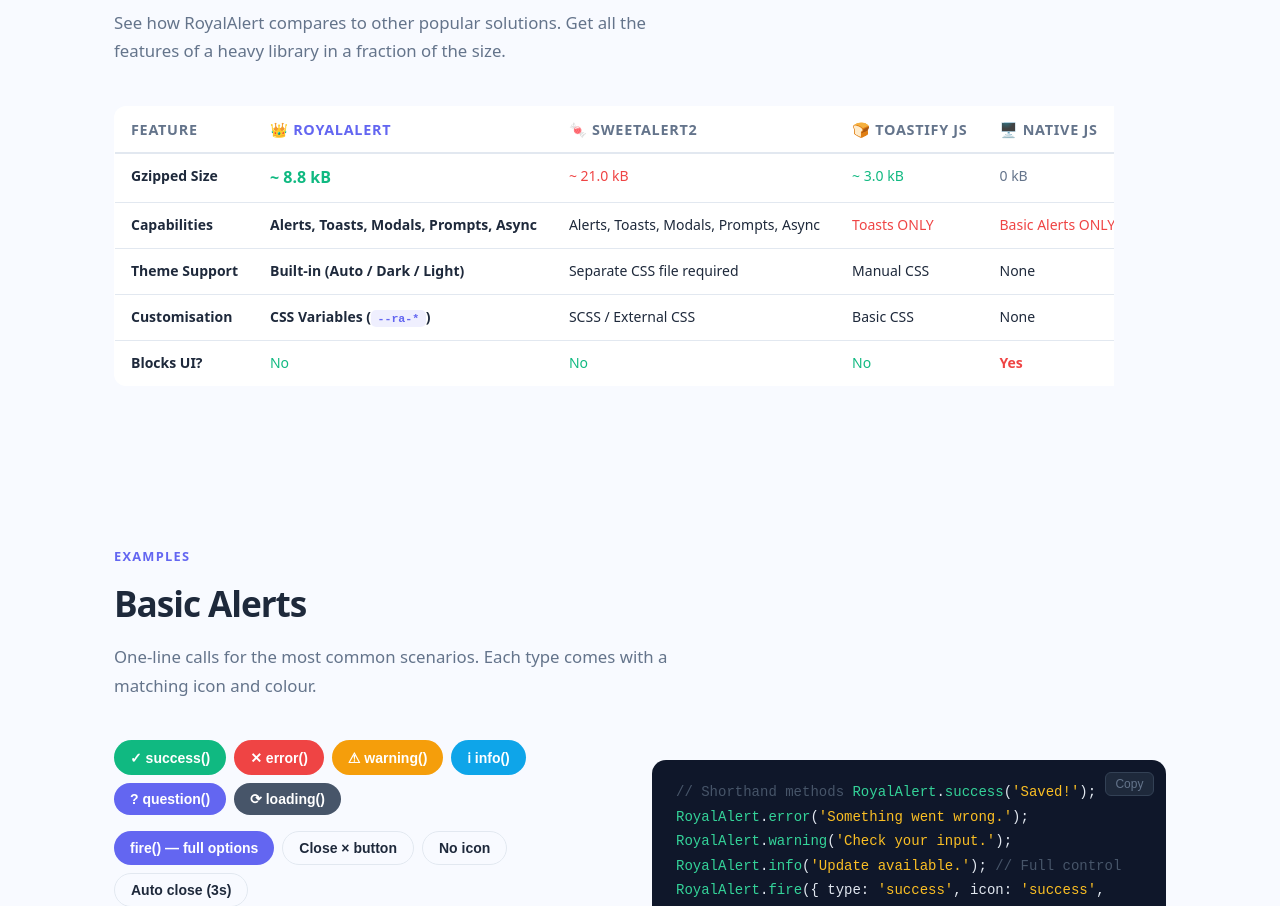
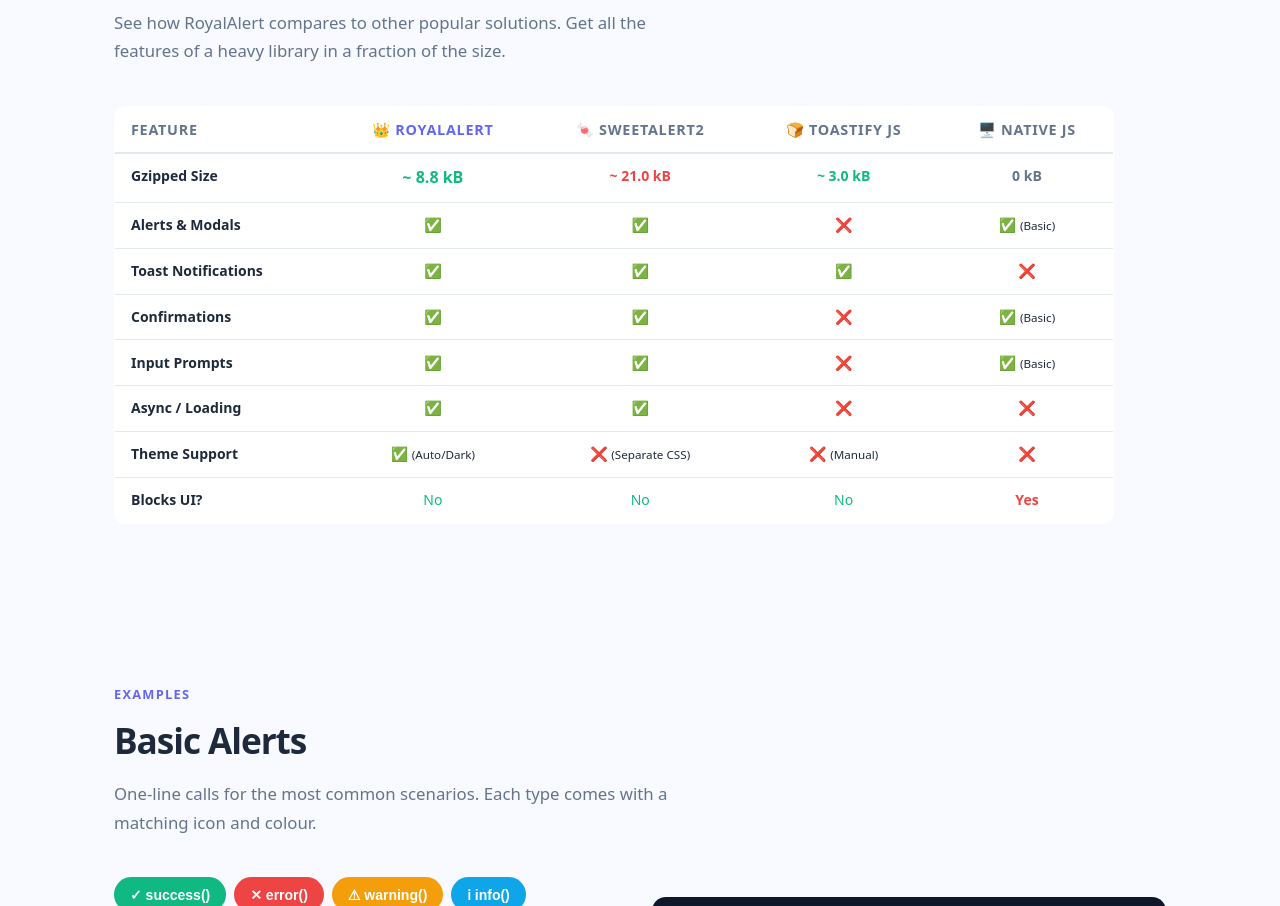
Before and after one commit to Royal-Technologies/RoyalAlert, a website built with Vite: page demo/index.html in a window 1280 px wide. Shown: the part 1446-2352 px from the top of the page. Built offline with nearby package versions, Linux system fonts and the light colour scheme.

Commit message:
docs: refactor comparison table to feature matrix with checkmarks

```diff
--- a/demo/index.html
+++ b/demo/index.html
@@ -548,47 +548,68 @@
     <p class="section-desc">See how RoyalAlert compares to other popular solutions. Get all the features of a heavy library in a fraction of the size.</p>
 
     <div style="margin-bottom: 2rem; max-width: 1000px; overflow-x: auto;">
-        <table class="config-table" style="background:var(--c-card); border-radius:12px; overflow:hidden; border:1px solid var(--c-border); width: 100%; white-space: nowrap;">
+        <table class="config-table" style="background:var(--c-card); border-radius:12px; overflow:hidden; border:1px solid var(--c-border); width: 100%; white-space: nowrap; text-align: center;">
             <thead>
                 <tr>
-                    <th style="font-size: 0.9rem;">Feature</th>
-                    <th style="color:var(--c-primary); font-size: 0.9rem;">👑 RoyalAlert</th>
-                    <th style="font-size: 0.9rem;">🍬 SweetAlert2</th>
-                    <th style="font-size: 0.9rem;">🍞 Toastify JS</th>
-                    <th style="font-size: 0.9rem;">🖥️ Native JS</th>
+                    <th style="font-size: 0.9rem; text-align: left;">Feature</th>
+                    <th style="color:var(--c-primary); font-size: 0.9rem; text-align: center;">👑 RoyalAlert</th>
+                    <th style="font-size: 0.9rem; text-align: center;">🍬 SweetAlert2</th>
+                    <th style="font-size: 0.9rem; text-align: center;">🍞 Toastify JS</th>
+                    <th style="font-size: 0.9rem; text-align: center;">🖥️ Native JS</th>
                 </tr>
             </thead>
             <tbody>
                 <tr>
-                    <td><strong>Gzipped Size</strong></td>
+                    <td style="text-align: left;"><strong>Gzipped Size</strong></td>
                     <td style="color:#10b981; font-weight:700; font-size: 1rem;">~ 8.8 kB</td>
-                    <td style="color:#ef4444;">~ 21.0 kB</td>
-                    <td style="color:#10b981;">~ 3.0 kB</td>
-                    <td style="color:#64748b;">0 kB</td>
+                    <td style="color:#ef4444; font-weight:700;">~ 21.0 kB</td>
+                    <td style="color:#10b981; font-weight:700;">~ 3.0 kB</td>
+                    <td style="color:#64748b; font-weight:700;">0 kB</td>
                 </tr>
                 <tr>
-                    <td><strong>Capabilities</strong></td>
-                    <td style="font-weight:700;">Alerts, Toasts, Modals, Prompts, Async</td>
-                    <td>Alerts, Toasts, Modals, Prompts, Async</td>
-                    <td style="color:#ef4444;">Toasts ONLY</td>
-                    <td style="color:#ef4444;">Basic Alerts ONLY</td>
+                    <td style="text-align: left;"><strong>Alerts & Modals</strong></td>
+                    <td>✅</td>
+                    <td>✅</td>
+                    <td>❌</td>
+                    <td>✅ <small>(Basic)</small></td>
                 </tr>
                 <tr>
-                    <td><strong>Theme Support</strong></td>
-                    <td style="font-weight:700;">Built-in (Auto / Dark / Light)</td>
-                    <td>Separate CSS file required</td>
-                    <td>Manual CSS</td>
-                    <td>None</td>
+                    <td style="text-align: left;"><strong>Toast Notifications</strong></td>
+                    <td>✅</td>
+                    <td>✅</td>
+                    <td>✅</td>
+                    <td>❌</td>
                 </tr>
                 <tr>
-                    <td><strong>Customisation</strong></td>
-                    <td style="font-weight:700;">CSS Variables (<code>--ra-*</code>)</td>
-                    <td>SCSS / External CSS</td>
-                    <td>Basic CSS</td>
-                    <td>None</td>
+                    <td style="text-align: left;"><strong>Confirmations</strong></td>
+                    <td>✅</td>
+                    <td>✅</td>
+                    <td>❌</td>
+                    <td>✅ <small>(Basic)</small></td>
                 </tr>
                 <tr>
-                    <td><strong>Blocks UI?</strong></td>
+                    <td style="text-align: left;"><strong>Input Prompts</strong></td>
+                    <td>✅</td>
+                    <td>✅</td>
+                    <td>❌</td>
+                    <td>✅ <small>(Basic)</small></td>
+                </tr>
+                <tr>
+                    <td style="text-align: left;"><strong>Async / Loading</strong></td>
+                    <td>✅</td>
+                    <td>✅</td>
+                    <td>❌</td>
+                    <td>❌</td>
+                </tr>
+                <tr>
+                    <td style="text-align: left;"><strong>Theme Support</strong></td>
+                    <td>✅ <small>(Auto/Dark)</small></td>
+                    <td>❌ <small>(Separate CSS)</small></td>
+                    <td>❌ <small>(Manual)</small></td>
+                    <td>❌</td>
+                </tr>
+                <tr>
+                    <td style="text-align: left;"><strong>Blocks UI?</strong></td>
                     <td style="color:#10b981;">No</td>
                     <td style="color:#10b981;">No</td>
                     <td style="color:#10b981;">No</td>
```
Also changed, not shown: README.md.
